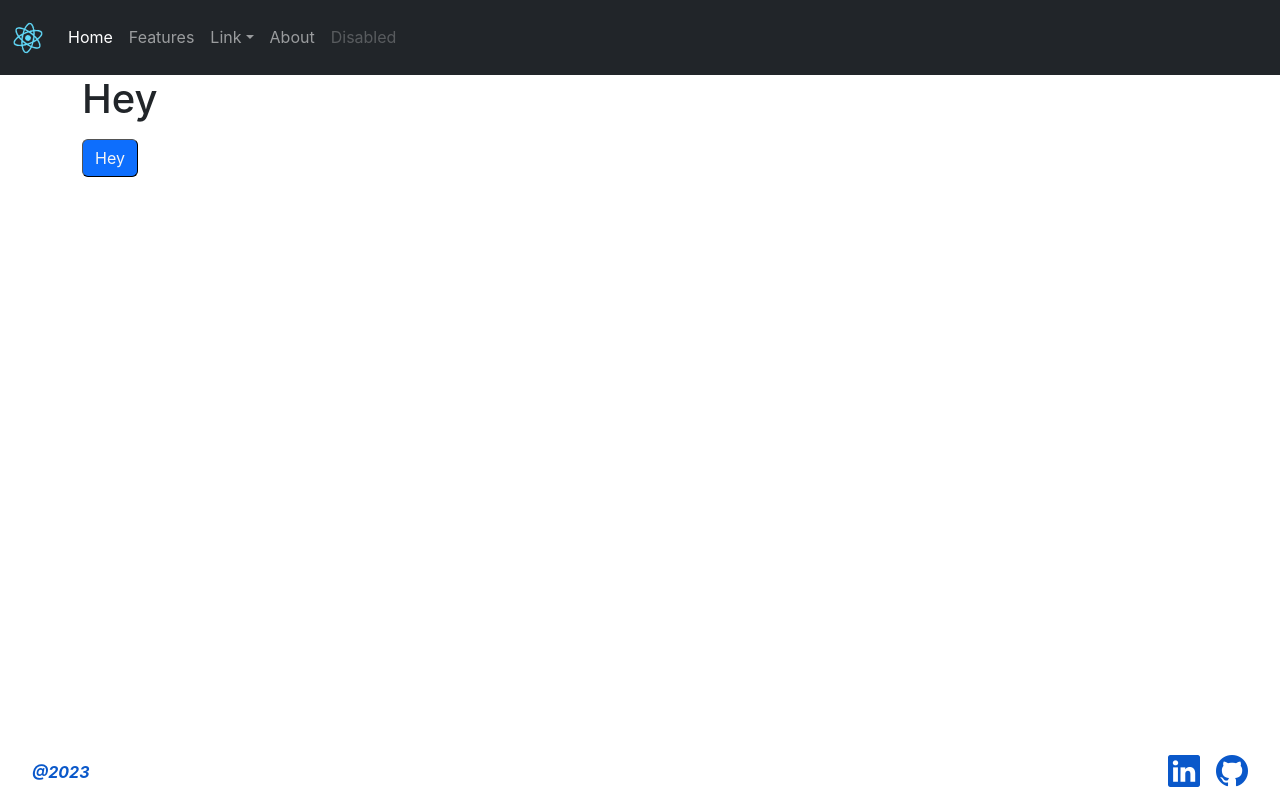
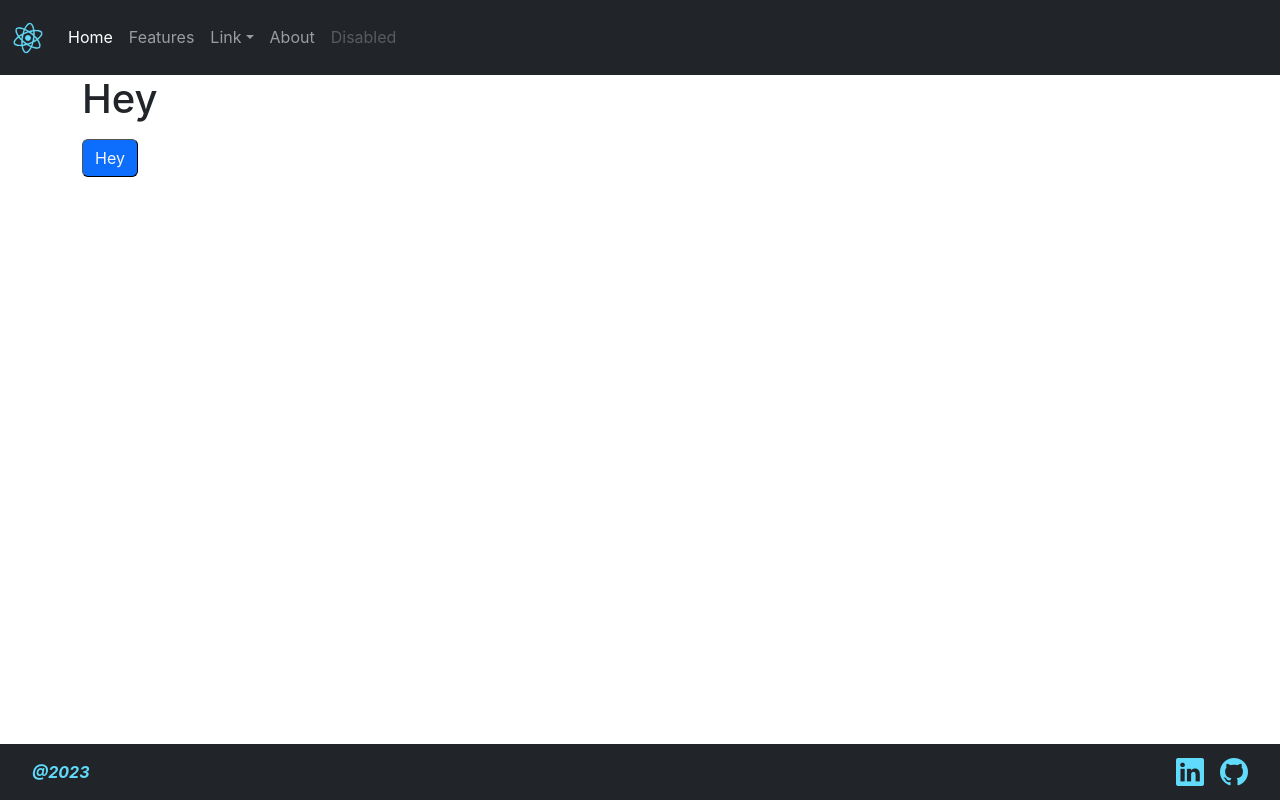
Before and after one commit to SiegfriedBz/react_tenzies--vercel, a React (Create React App) app: page / in a window 1280 px wide. Built offline with nearby package versions, Linux system fonts and the light colour scheme.

Commit message:
add bg to footer + change icon color

```diff
--- a/src/assets/styles/sheets/_footer.scss
+++ b/src/assets/styles/sheets/_footer.scss
@@ -1,4 +1,5 @@
 .footer {
+  background-color: $footer-bg;
   width: 100%;
   height: 1.75*$spacer;
   position: absolute;
@@ -16,17 +17,20 @@
       list-style: none;
       margin-left: 1rem;
       a {
-        color: $blue-strong;
+        color: $blue-react;
         text-decoration: none;
         i {
-          font-size: 2rem;
+          font-size: 1.75rem;
+          &:hover {
+            color: $blue-light;
+          }
         }
       }
     }
   }
 
   span {
-    color: $blue-strong;
+    color: $blue-react;
     font-weight: bolder;
     font-style: italic;
   }
--- a/src/assets/styles/sheets/_variables.scss
+++ b/src/assets/styles/sheets/_variables.scss
@@ -1,3 +1,5 @@
 $blue-light: $blue-500;
 $blue-strong: $blue-600;
 $blue-react: #60DBFB;
+
+$footer-bg: $gray-900;
```
